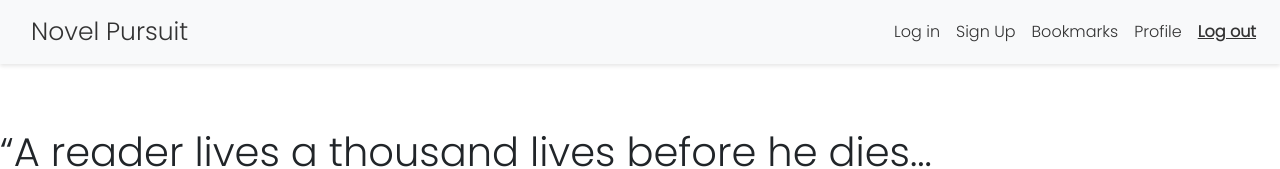
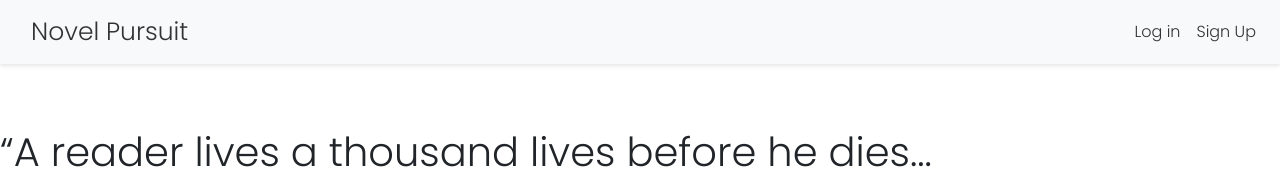
Before and after one commit to laurenmillan/novel-pursuit-frontend, a React (Create React App) app in the folder library/: page / in a window 1280 px wide. Shown: the top 169 px of the page. Built offline with nearby package versions, Linux system fonts and the light colour scheme; no server answers; a web font is replaced by a local one.

Commit message:
Add login and logout functionality

```diff
--- a/library/src/Components/NavBar.js
+++ b/library/src/Components/NavBar.js
@@ -3,9 +3,15 @@ import './NavBar.css';
 import { NavLink } from 'react-router-dom';
 import { Navbar, Nav } from 'react-bootstrap';
 
-/** Displays dynamic navbar components. */
+/** Displays dynamic navbar components.
+ *
+ * - props: user and logout, passed down from the App component.
+ * - user represents current user.
+ * - logout is a function that logs out the user when called.
+ *
+*/
 
-function NavBar() {
+const NavBar = ({ user, logout }) => {
 	return (
 		<div>
 			<Navbar expand="md" className="custom-navbar">
@@ -15,6 +21,9 @@ function NavBar() {
 				<Navbar.Toggle aria-controls="responsive-navbar-nav" />
 				<Navbar.Collapse id="responsive-navbar-nav" className="justify-content-end">
 					<Nav className="ml-auto" navbar>
+						{/* if user is not logged in, render /login, /signup */}
+						{!user ? (
+							<React.Fragment>
 								<Nav.Item>
 									<Nav.Link as={NavLink} to="/login">
 										Log in
@@ -26,8 +35,10 @@ function NavBar() {
 										Sign Up
 									</Nav.Link>
 								</Nav.Item>
-
-						{/* TODO: display navbar to show Bookmarks link only on login */}
+							</React.Fragment>
+						) : (
+							// if a user is logged in, show /profile, /bookmarks
+							<React.Fragment>
 								<Nav.Item>
 									<Nav.Link as={NavLink} activeclassname="active" to="/bookmarks">
 										Bookmarks
@@ -41,15 +52,17 @@ function NavBar() {
 								</Nav.Item>
 
 								<Nav.Item>
-							<Nav.Link as={NavLink} activeclassname="active" to="/">
+									<Nav.Link as={NavLink} activeclassname="active" to="/" onClick={logout}>
 										Log out
 									</Nav.Link>
 								</Nav.Item>
+							</React.Fragment>
+						)}
 					</Nav>
 				</Navbar.Collapse>
 			</Navbar>
 		</div>
 	);
-}
+};
 
 export default NavBar;
```
Lines whose indentation alone changed are shown as unchanged.
